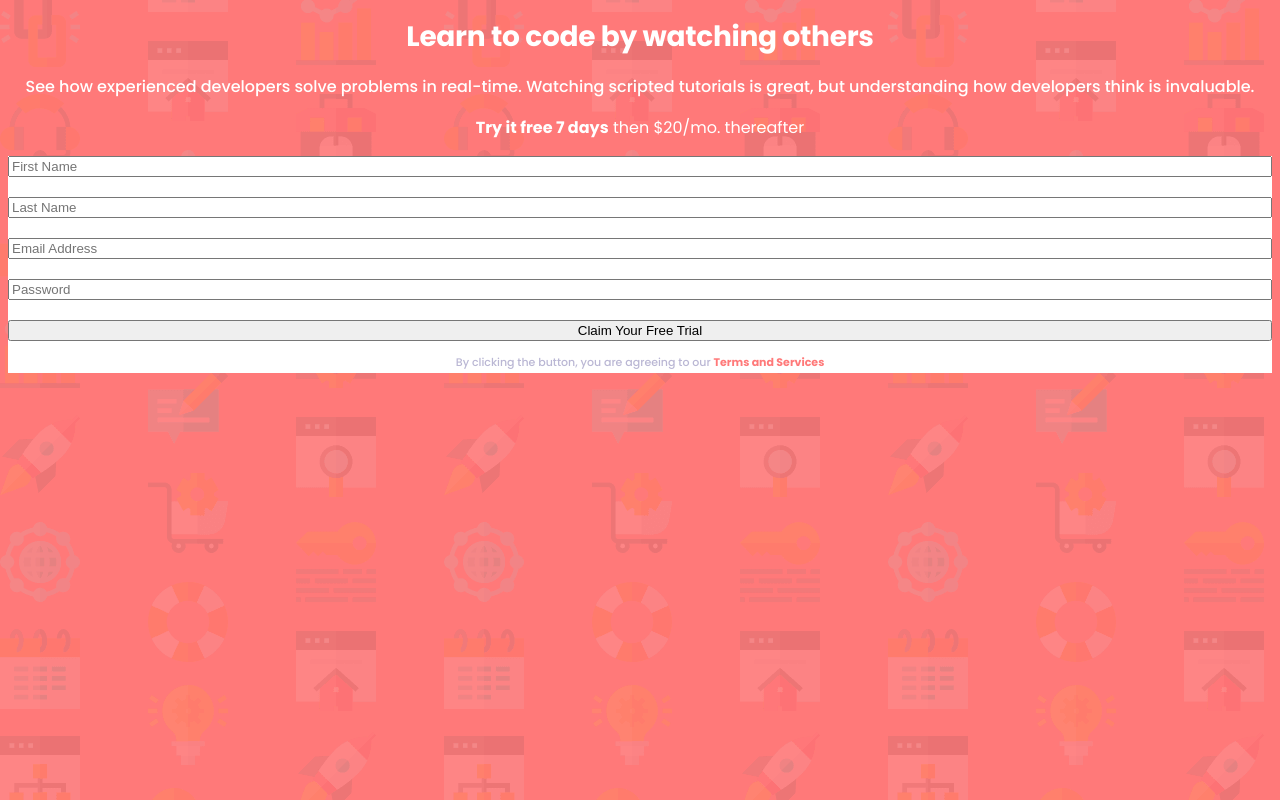
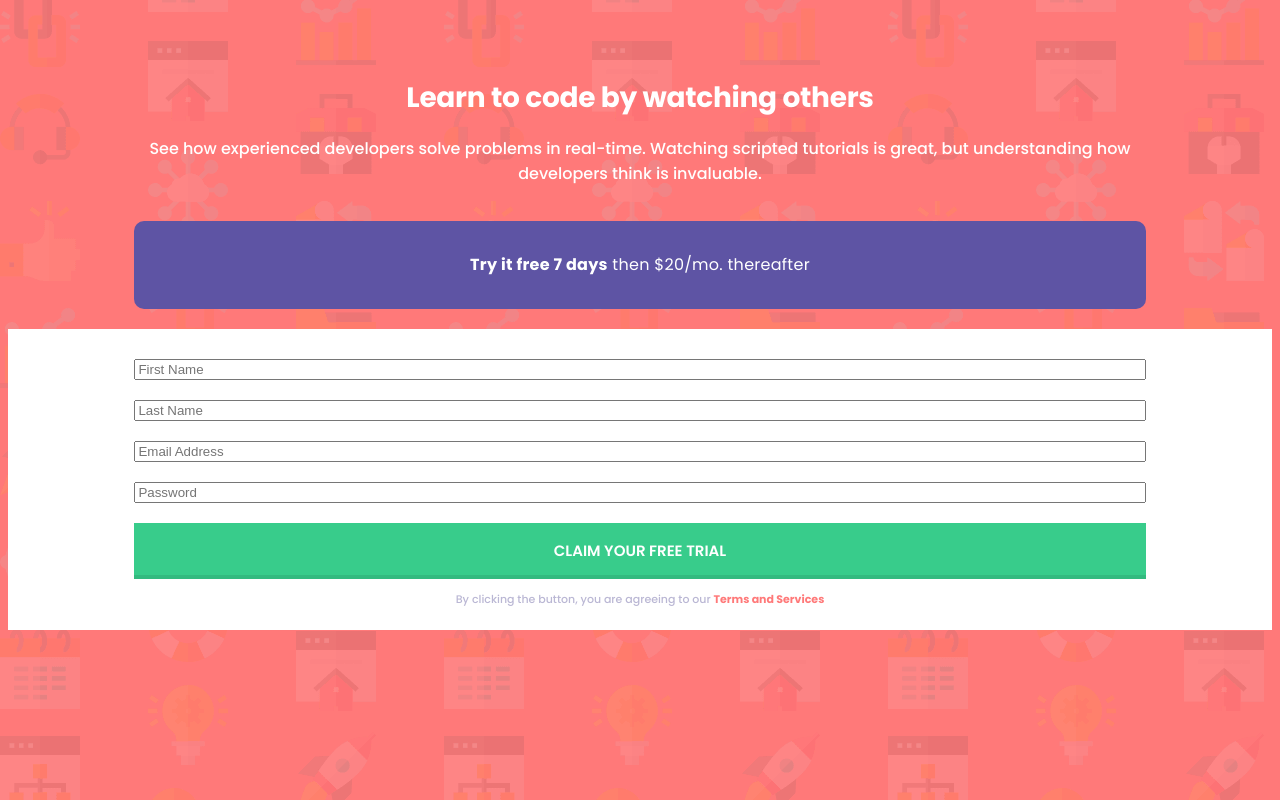
Before and after one commit to vikrambenipal/intro-form-component, a plain HTML site: page index.html in a window 1280 px wide. Drawn offline with Linux system fonts and the light colour scheme.

Commit message:
more css finished, form css in progress

```diff
--- a/index.html
+++ b/index.html
@@ -31,7 +31,7 @@
           <div class="error-msg" id="em-error"></div>
           <input class="input" id="password" type="password" placeholder="Password">
           <div class="error-msg" id="pw-error"></div>
-          <input class="submit" type="submit" value="Claim Your Free Trial">
+          <input class="submit" type="submit" value="CLAIM YOUR FREE TRIAL">
       </form>
       <p class="terms">By clicking the button, you are agreeing to our <span class="bold">Terms and Services</span></p>
     </div>
--- a/style.css
+++ b/style.css
@@ -28,16 +28,36 @@ h1 {
     letter-spacing: -0.29px;
     color: white;
     text-align: center;
+    width: 50%;
+    margin: 0 auto;
+    margin-top: 80px;
+    padding-bottom: 20px;
 }
 .content-container p {
     font-family: 'poppins-medium';
     color: white;
     text-align: center;
+    width: 80%;
+    margin: 0 auto;
+    padding-bottom: 35px;
 }
 .trial-container {
+    width: 80%;
+    background-color: #5E54A4;
     color: white;
     font-family: 'poppins-regular';
     text-align: center;
+    line-height: 26px;
+    letter-spacing: 0.27px;
+    height: 88px;
+    margin: auto auto 20px auto;
+    border-radius: 10px;
+    display: flex;
+    justify-content: center;
+    align-items: center;
+}
+.trial-container p {
+    width: 50%;
 }
 .form-container {
     background-color: white;
@@ -46,6 +66,25 @@ h1 {
 #form {
     display: flex;
     flex-direction: column;
+    width: 80%;
+    margin: auto;
+    padding-top: 30px;
+}
+.submit {
+    color: white;
+    border: none;
+    background-color: #38CC8B;
+    box-shadow: inset 0px -4px 0px 0px rgba(0,0,0,0.0909);
+    height: 56px;
+    font-size: 15px;
+    line-height: 26px;
+    font-family: 'poppins-semibold';
+}
+.submit:hover{
+    background-color: #77E2B3;
+    transition: 0.15s;
+    transition-timing-function: ease-in;
+
 }
 .input{
     margin-bottom: 20px;
@@ -56,6 +95,10 @@ h1 {
     line-height: 21px;
     text-align: center;
     font-family: 'poppins-medium';
+    width: 60%;
+    padding-top: 10px;
+    padding-bottom: 20px;
+    margin: 0 auto;
 }
 .terms .bold {
     color: #FF7979;
```
